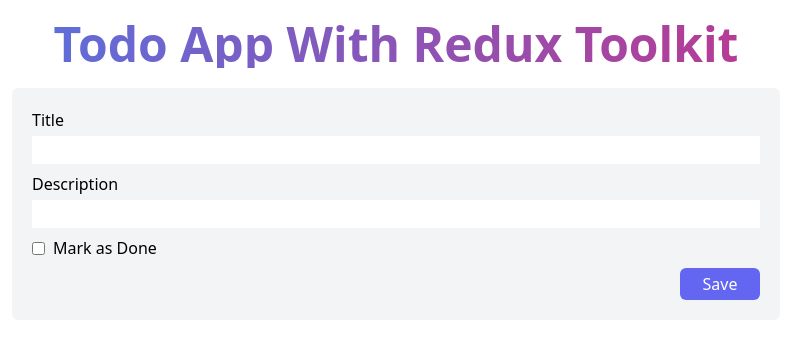
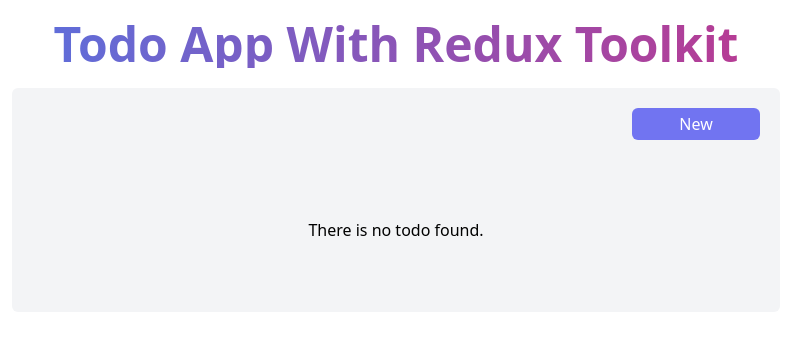
Before and after one commit to theabhipatel/react_gallary, a React (Vite) app: page /todo in a window 1280 px wide. Shown: the top 338 px of the page, without its empty margins (244-1035 px from the left). Built offline with nearby package versions, Linux system fonts and the light colour scheme.

Commit message:
feat created update blog feature

```diff
--- a/src/App.tsx
+++ b/src/App.tsx
@@ -4,6 +4,8 @@
 import { BrowserRouter, Route, Routes } from "react-router-dom";
 import Home from "./screens/home/Home";
 import NotFound from "./screens/NotFound";
+import NewTodo from "./screens/todo/NewTodo";
+import UpdateTodo from "./screens/todo/UpdateTodo";
 
 function App() {
   return (
@@ -13,8 +15,8 @@
           <Routes>
             <Route path="/" element={<Home />} />
             <Route path="/todo" element={<Todo />} />
-            <Route path="/todo/new" element={<Todo />} />
-            <Route path="/todo/update/:id" element={<Todo />} />
+            <Route path="/todo/new" element={<NewTodo />} />
+            <Route path="/todo/update/:id" element={<UpdateTodo />} />
             <Route path="*" element={<NotFound />} />
           </Routes>
         </Provider>
--- /dev/null
+++ b/src/screens/todo/NewTodo.tsx
@@ -0,0 +1,7 @@
+import AddAndUpdateTodo from "./components/AddAndUpdateTodo";
+
+const NewTodo = () => {
+  return <AddAndUpdateTodo />;
+};
+
+export default NewTodo;
--- a/src/screens/todo/Todo.tsx
+++ b/src/screens/todo/Todo.tsx
@@ -1,4 +1,3 @@
-import AddAndUpdateTodo from "./components/AddAndUpdateTodo";
 import AllTodos from "./components/AllTodos";
 
 const Todo = () => {
@@ -7,7 +6,7 @@
       <h1 className="text-5xl bg-clip-text bg-gradient-to-r from-blue-500 to-pink-600 font-bold text-transparent text-center my-5">
         Todo App With Redux Toolkit
       </h1>
-      <AddAndUpdateTodo />
+
       <AllTodos />
     </>
   );
--- /dev/null
+++ b/src/screens/todo/UpdateTodo.tsx
@@ -0,0 +1,10 @@
+import { useParams } from "react-router-dom";
+import AddAndUpdateTodo from "./components/AddAndUpdateTodo";
+
+const UpdateTodo = () => {
+  const { id } = useParams();
+
+  return <AddAndUpdateTodo id={id} />;
+};
+
+export default UpdateTodo;
--- a/src/screens/todo/components/AddAndUpdateTodo.tsx
+++ b/src/screens/todo/components/AddAndUpdateTodo.tsx
@@ -1,30 +1,72 @@
-import { FormEvent, useState } from "react";
-import { useAppDispatch } from "../../../store/hooks";
-import { addTodo } from "../../../store/features/todo/todoSlice";
+import { FC, FormEvent, useEffect, useState } from "react";
+import { useAppDispatch, useAppSelector } from "../../../store/hooks";
+import { addTodo, updateTodo } from "../../../store/features/todo/todoSlice";
+import { useNavigate } from "react-router-dom";
 
-const AddAndUpdateTodo = () => {
+interface IProps {
+  id?: string;
+}
+
+const AddAndUpdateTodo: FC<IProps> = ({ id }) => {
   const dispatch = useAppDispatch();
+  const { todos } = useAppSelector((state) => state.todo);
+  const navigate = useNavigate();
   const [title, setTitle] = useState("");
   const [description, setDescription] = useState("");
   const [isDone, setIsDone] = useState(false);
 
+  /** is Update page then finding todo */
+  useEffect(() => {
+    if (id) {
+      const todo = todos.find((todo) => todo.id === id);
+      if (todo) {
+        setTitle(todo.title);
+        setDescription(todo.description);
+        setIsDone(todo.isDone);
+      } else {
+        navigate("/todo");
+      }
+    }
+  }, []);
+
   const handleSave = (e: FormEvent<HTMLFormElement>) => {
     e.preventDefault();
 
-    dispatch(
-      addTodo({ id: `TID${new Date().getTime()}`, title, description, isDone })
-    );
+    if (id) {
+      dispatch(
+        updateTodo({
+          id,
+          title,
+          description,
+          isDone,
+        })
+      );
+    } else {
+      dispatch(
+        addTodo({
+          id: `TID${new Date().getTime()}`,
+          title,
+          description,
+          isDone,
+        })
+      );
+    }
+
     setTitle("");
     setDescription("");
     setIsDone(false);
+    navigate("/todo");
   };
 
   return (
-    <div className="flex justify-center">
+    <div className="flex justify-center my-10">
       <form
         onSubmit={handleSave}
         className="flex w-[90%] md:w-[60%] bg-gray-100 rounded-md flex-col gap-2 p-5"
       >
+        <h1 className="text-2xl bg-clip-text bg-gradient-to-r from-blue-500 to-pink-600 font-bold text-transparent text-center ">
+          {id ? "Update Todo" : "Add New Todo"}
+        </h1>
         <div className="flex flex-col gap-1">
           <label htmlFor="title">Title</label>
           <input
@@ -59,9 +101,9 @@
         <div className="flex justify-end">
           <button
             type="submit"
-            className="w-20 flex items-center justify-center h-8 bg-indigo-500 text-white rounded-md"
+            className="w-28 flex items-center justify-center h-8 bg-indigo-500 text-white rounded-md"
           >
-            Save
+            {id ? "Update" : "Save"}
           </button>
         </div>
       </form>
--- a/src/screens/todo/components/AllTodos.tsx
+++ b/src/screens/todo/components/AllTodos.tsx
@@ -1,3 +1,4 @@
+import { Link } from "react-router-dom";
 import {
   removeTodo,
   toggleIsDone,
@@ -17,7 +18,19 @@
 
   return (
     <div className="flex justify-center mt-5">
-      <div className="flex w-[90%] md:w-[60%] bg-gray-100 rounded-md flex-col gap-2 p-5">
+      <div className="flex w-[90%] md:w-[60%] min-h-56 bg-gray-100 rounded-md flex-col gap-2 p-5">
+        <div className="flex justify-end mb-5">
+          <Link to={"/todo/new"}>
+            <button className="bg-indigo-500/90 h-8 w-32 flex justify-center items-center rounded-md text-white">
+              New
+            </button>
+          </Link>
+        </div>
+        {todos.length === 0 && (
+          <div className="h-full flex justify-center items-center ">
+            <h3>There is no todo found.</h3>
+          </div>
+        )}
         {todos.map((todo) => {
           const { id, title, description, isDone } = todo;
           return (
@@ -42,9 +55,11 @@
                 </div>
               </div>
               <div className="flex items-start gap-2">
-                <button className="h-6 w-8 border rounded-sm border-green-700 flex justify-center items-center text-green-700 text-sm">
-                  Edit
-                </button>
+                <Link to={`/todo/update/${id}`}>
+                  <button className="h-6 w-8 border rounded-sm border-green-700 flex justify-center items-center text-green-700 text-sm">
+                    Edit
+                  </button>
+                </Link>
                 <button
                   onClick={() => handleDeleteTodo(id)}
                   className="h-6 w-8 border rounded-sm border-red-700 flex justify-center items-center text-red-700 text-sm"
```
